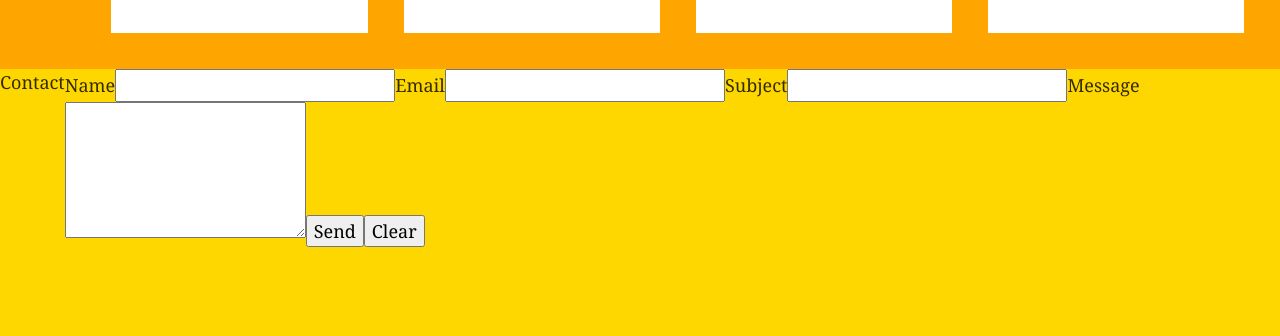
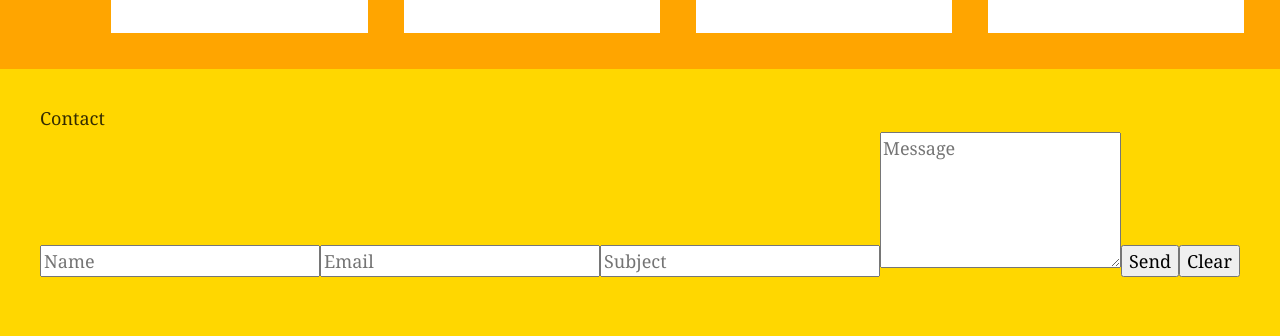
Before and after one commit to lta4/a-arias, a Gatsby site: page / in a window 1280 px wide. Shown: the part 2261-2597 px from the top of the page. Built offline with nearby package versions, Linux system fonts and the light colour scheme; Gatsby itself is replaced by a stand-in of ours.

Commit message:
placeholders set

```diff
--- a/src/pages/index.js
+++ b/src/pages/index.js
@@ -111,23 +111,19 @@ const IndexPage = () => (
       </div>
     </section>
     <section className="contact">
-      <div className="form">Contact
+      <div className="contact__form">Contact
         <form method="post" action="#">
           <label>
-            Name
-            <input type="text" name="name" id="name" />
+            <input type="text" name="name" id="name" placeholder="Name" />
           </label>
           <label>
-            Email
-            <input type="email" name="email" id="email" />
+            <input type="email" name="email" id="email" placeholder="Email" />
           </label>
           <label>
-            Subject
-            <input type="text" name="subject" id="subject" />
+            <input type="text" name="subject" id="subject" placeholder="Subject" />
           </label>
           <label>
-            Message
-            <textarea name="message" id="message" rows="5" />
+            <textarea name="message" id="message" rows="5" placeholder="Message" />
           </label>
             <button type="submit">Send</button>
             <input type="reset" value="Clear" />
--- a/src/styles/index.css
+++ b/src/styles/index.css
@@ -168,12 +168,14 @@ body {
 /******************** FORM ******************/
 
 .contact {
-    min-height: 100vh;
+    display: flex;
+    justify-content: space-evenly;
+    padding: 2rem 1rem;
 }
 
-.form {
+.contact__form {
     display: flex;
-    flex-direction: row;
+    flex-direction: column;
 }
 
 /*************** FOOTER ********************/
@@ -208,6 +210,10 @@ body {
 /****************** MEDIA ******************************/
 
 @media screen and (max-width: 320px) {
+
+    /* .contact {
+        flex-direction: column;
+    } */
 
     .projects__header {
         display: flex;
```
